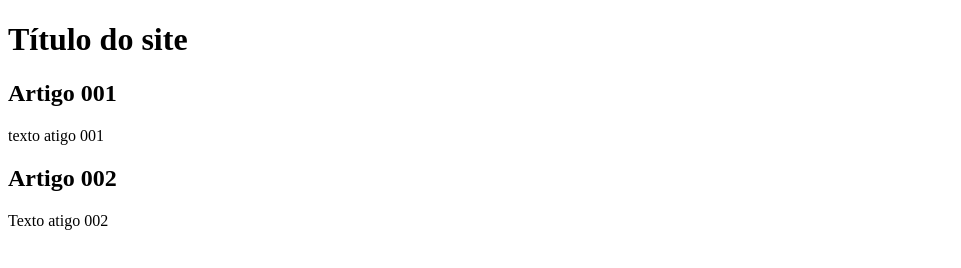
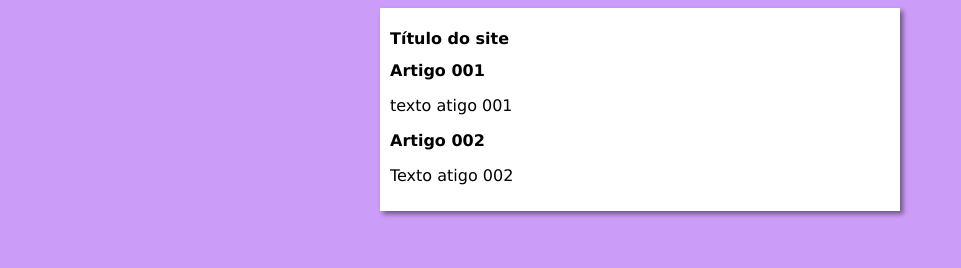
Before and after one commit to ViniciusFalcao/Projeto-site-git-github, a plain HTML site: page index.html in a window 1280 px wide. Shown: the whole page, without its empty margins (0-961 px from the left). Drawn offline with Linux system fonts and the light colour scheme.

Commit message:
iniciei o design

```diff
--- /dev/null
+++ b/estilos/style.css
@@ -0,0 +1,15 @@
+*{
+    font-family: Verdana, Geneva, Tahoma, sans-serif;
+    font-size: 16px;
+}
+body{
+    background-color: rgb(204, 157, 248);
+
+}
+main{
+    background-color: white;
+    width: 500px;
+    margin: auto;
+    box-shadow: 3px 3px 5px rgb(0, 0, 0, 0.473);
+    padding: 10px;
+}
--- a/index.html
+++ b/index.html
@@ -5,6 +5,7 @@
     <meta http-equiv="X-UA-Compatible" content="IE=edge">
     <meta name="viewport" content="width=device-width, initial-scale=1.0">
     <title>Título do site</title>
+    <link rel="stylesheet" href="estilos/style.css">
 </head>
 <body>
     <main>
```
